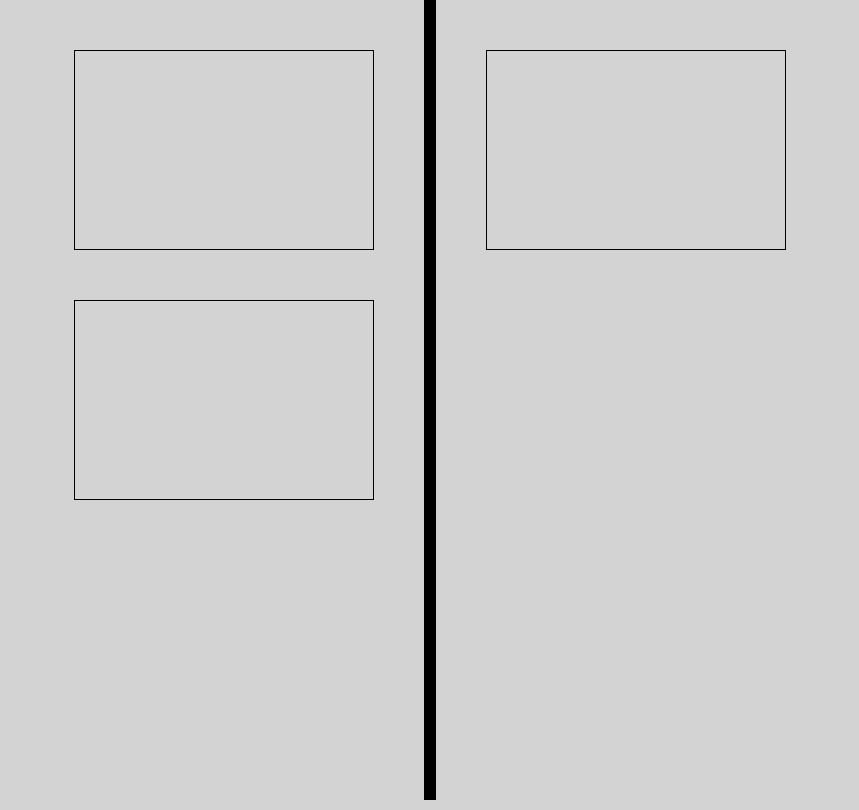
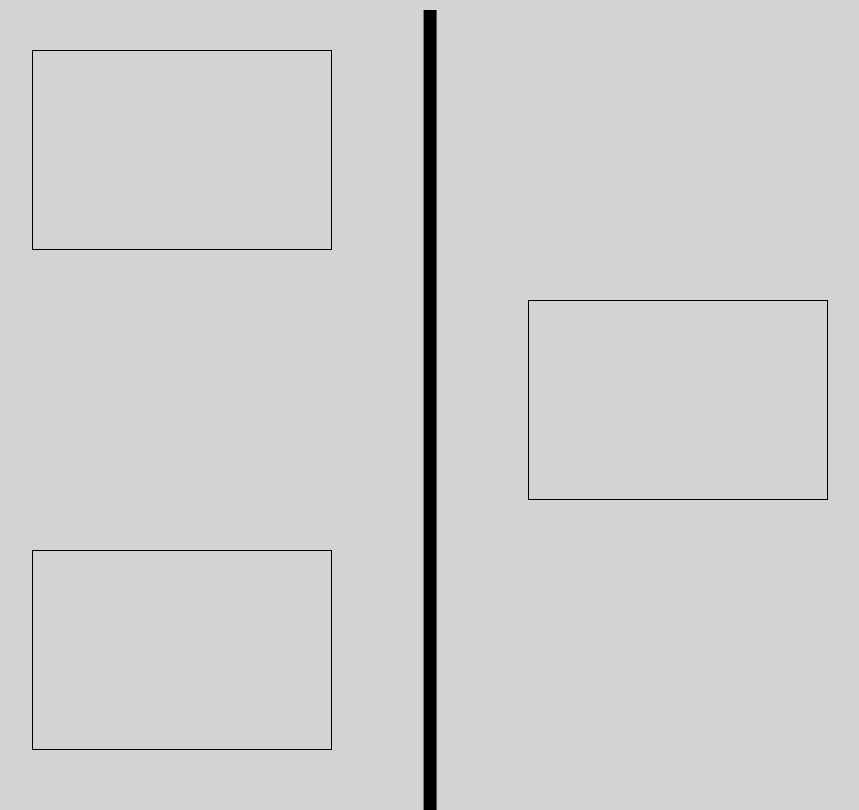
Before and after one commit to Vaughnned/vertical-timeline, a plain HTML site: page index.html in a window 1280 px wide. Shown: the whole page, without its empty margins (210-1069 px from the left). Drawn offline with Linux system fonts and the light colour scheme.

Commit message:
fixed column layout

```diff
--- a/index.html
+++ b/index.html
@@ -13,17 +13,18 @@
       <div class="columns" id="column1">
         <section class="cards">
           <div id="card1"></div>
+          <div id="card2"></div>
           <div id="card3"></div>
         </section>
       </div>
       <div class="columns" id="column2">
         <div class="line"></div>
       </div>
-      <div class="columns" id="column3">
+      <!-- <div class="columns" id="column3">
         <section class="cards">
-          <div id="card2"></div>
+
         </section>
-      </div>
+      </div> -->
     </main>
   </body>
 </html>
--- a/styles/styles.css
+++ b/styles/styles.css
@@ -10,12 +10,12 @@ html {
 }
 
 body {
-  height: 100vh;
   width: 100vw;
 }
 
 .timeline {
   display: inline-block;
+  height: 100%;
   width: 100%;
 }
 
@@ -27,12 +27,8 @@ body {
   margin: 50px;
 }
 
-/* .cards div:nth-child(even) {
+.cards div:nth-child(even) {
   margin-left: auto;
-} */
-
-#card1 {
-  margin-right: 0px;
 }
 
 .columns {
@@ -40,19 +36,28 @@ body {
 }
 
 #column1 {
-  width: 49.5%;
+  position: relative;
+  left: 15%;
+  height: 100vh;
+  width: 70%;
+  /* margin: 100px; */
 }
 
 #column1 .cards {
-  float: right;
+  position: relative;
 }
 
 #column2 {
+  position: absolute;
+  transform: translateX(-50%);
+  right: 50%;
+  left: 50%;
   height: 100vh;
+  margin: 10px 0px;
   width: 1%;
   background-color: black;
 }
 
-#column3 {
-  width: 49.5%;
-}
+/* #column3 {
+  width: 50%;
+} */
```
